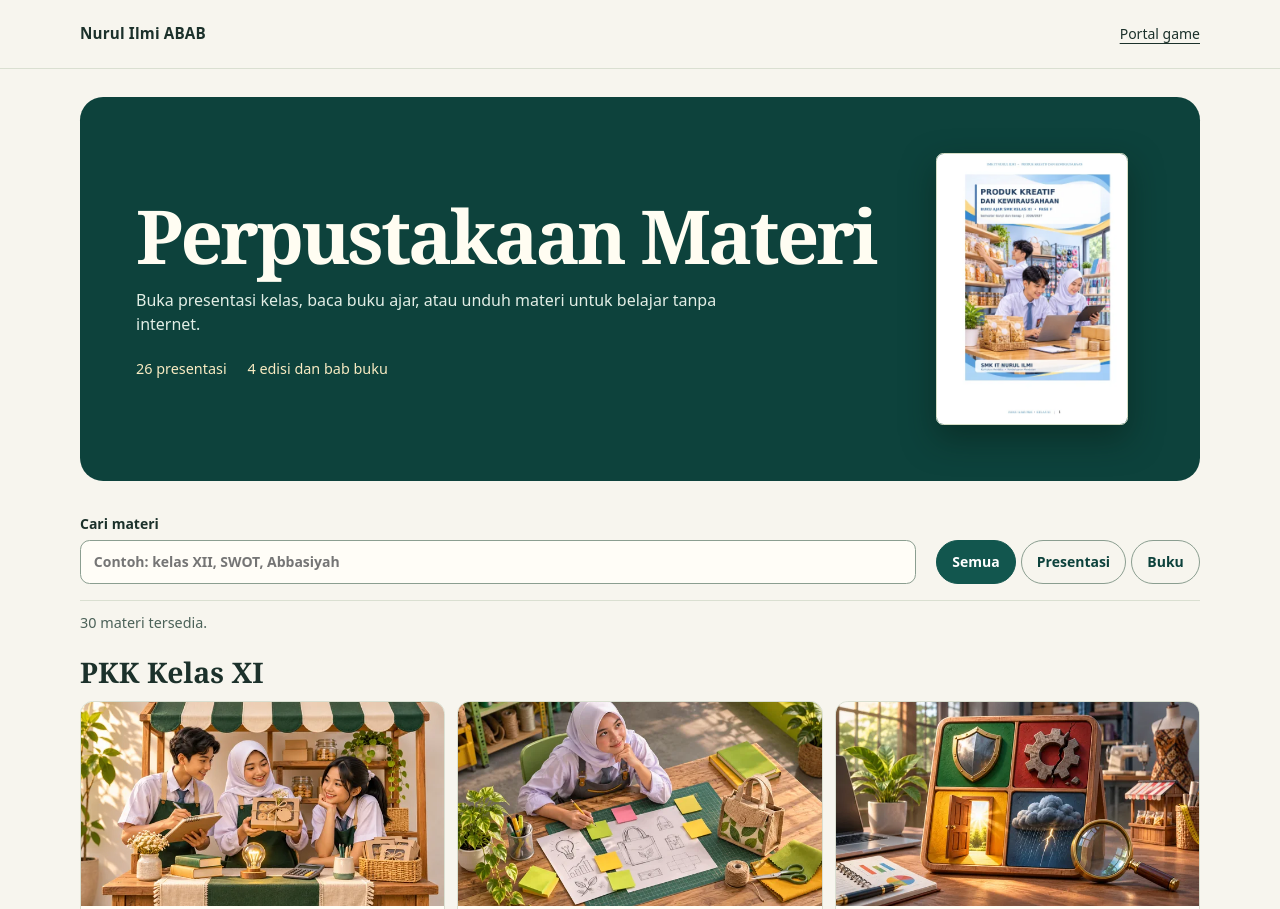
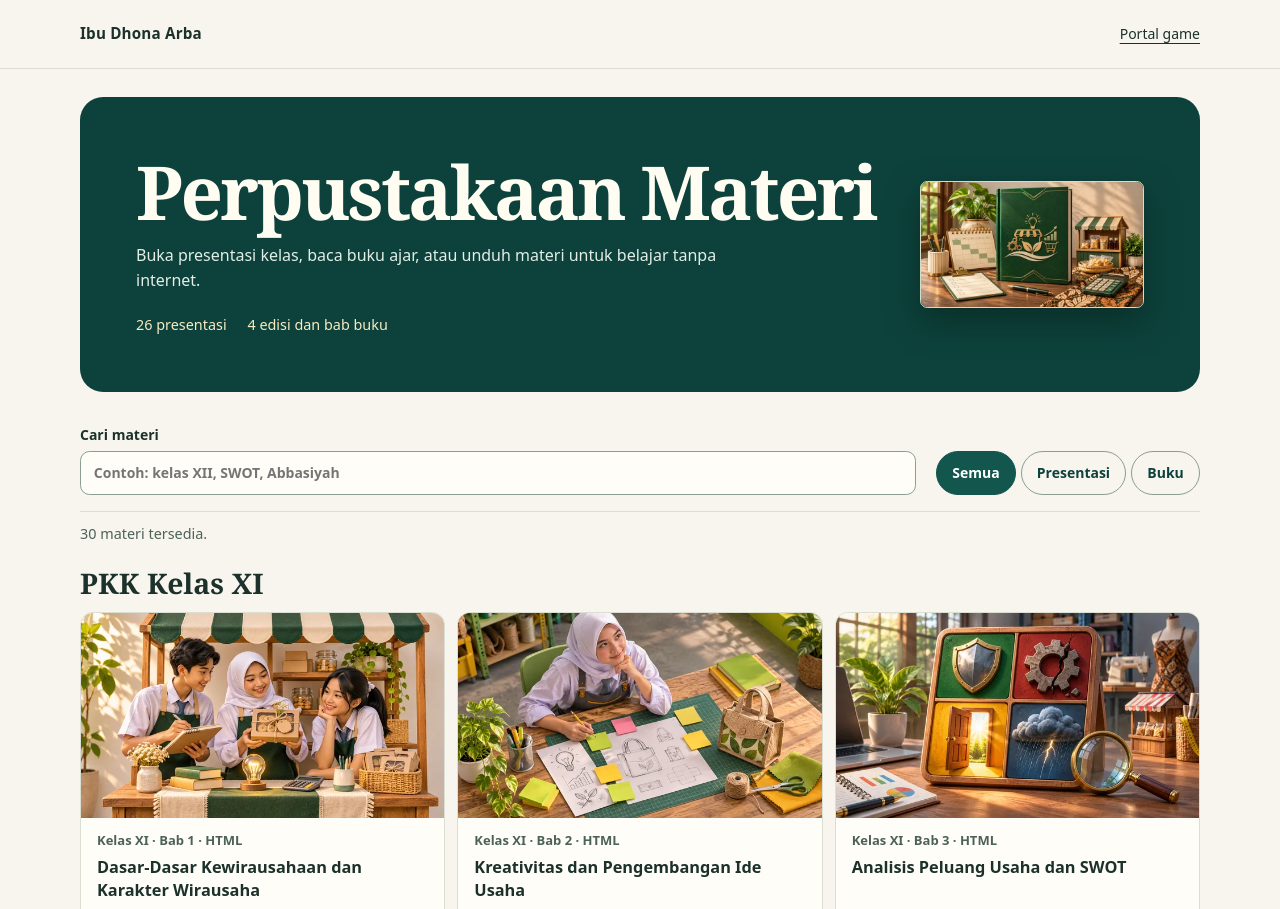
Before and after one commit to dhonaarba1-ctrl/materi-pembelajaran, a plain HTML site: page index.html in a window 1280 px wide. Shown: the top 909 px of the page. Drawn offline with Linux system fonts and the light colour scheme.

Commit message:
Gunakan nama Ibu Dhona Arba pada portal

```diff
--- a/index.html
+++ b/index.html
@@ -3,8 +3,8 @@
 <head>
 <meta charset="utf-8">
 <meta name="viewport" content="width=device-width, initial-scale=1">
-<meta name="description" content="Presentasi interaktif, PowerPoint, dan buku ajar Nurul Ilmi ABAB untuk SMP dan SMK.">
-<title>Perpustakaan Materi | Nurul Ilmi ABAB</title>
+<meta name="description" content="Presentasi interaktif, PowerPoint, dan buku ajar Ibu Dhona Arba untuk SMP dan SMK.">
+<title>Perpustakaan Materi | Ibu Dhona Arba</title>
 <style>
 :root {
   color-scheme: light;
@@ -27,7 +27,7 @@ a:focus-visible,button:focus-visible,input:focus-visible { outline:3px solid #9a
 .hero h1 { font:700 clamp(2.35rem,6vw,4.65rem)/1.04 Georgia, serif; letter-spacing:-.04em; margin:0 0 .8rem }
 .hero p { color:#e2eee6; margin:0; max-width:38rem }
 .hero ul { margin:1.3rem 0 0; padding:0; display:flex; flex-wrap:wrap; gap:.5rem 1.3rem; list-style:none; color:#f8ebc2; font-size:.9rem }
-.hero img { display:block; width:100%; height:auto; max-width:12rem; margin-inline:auto; border:1px solid #d5ddc6; border-radius:.45rem; box-shadow:0 .85rem 2rem #071d1680 }
+.hero img { display:block; width:100%; height:auto; max-width:14rem; margin-inline:auto; border:1px solid #d5ddc6; border-radius:.45rem; box-shadow:0 .85rem 2rem #071d1680 }
 .controls { display:flex; flex-wrap:wrap; align-items:end; gap:.75rem 1.25rem; padding-bottom:1rem; border-bottom:1px solid var(--line) }
 .controls label { display:grid; gap:.35rem; font-size:.875rem; font-weight:680; flex:1 1 15rem }
 .controls input { width:100%; min-height:2.75rem; padding:.55rem .8rem; color:var(--ink); background:var(--card); border:1px solid #8b9e90; border-radius:.6rem }
@@ -91,7 +91,7 @@ footer { border-top:1px solid var(--line); color:var(--muted); padding-block:1.2
 </head>
 <body>
 <header class="topbar">
-  <div class="wrap"><a class="brand" href="./">Nurul Ilmi ABAB</a><a class="toplink" href="../game-pembelajaran/">Portal game</a></div>
+  <div class="wrap"><a class="brand" href="./">Ibu Dhona Arba</a><a class="toplink" href="../game-pembelajaran/">Portal game</a></div>
 </header>
 <main class="wrap">
   <section class="hero" aria-labelledby="hero-title">
@@ -100,7 +100,7 @@ footer { border-top:1px solid var(--line); color:var(--muted); padding-block:1.2
       <p>Buka presentasi kelas, baca buku ajar, atau unduh materi untuk belajar tanpa internet.</p>
       <ul><li>26 presentasi</li><li>4 edisi dan bab buku</li></ul>
     </div>
-    <img src="assets/sampul-pkk-xi.webp" width="458" height="650" alt="Sampul buku PKK kelas XI SMK IT Nurul Ilmi">
+    <img src="assets/buku-pkk-xi-2026-2027.webp" width="640" height="360" alt="Ilustrasi buku ajar kewirausahaan dan miniatur toko">
   </section>
   <div class="controls" id="controls" hidden>
     <label>Cari materi<input type="search" id="search" placeholder="Contoh: kelas XII, SWOT, Abbasiyah"></label>
@@ -399,7 +399,7 @@ footer { border-top:1px solid var(--line); color:var(--muted); padding-block:1.2
     </div>
   </section>
 </main>
-<footer><div class="wrap">Nurul Ilmi ABAB</div></footer>
+<footer><div class="wrap">Ibu Dhona Arba</div></footer>
 <script>
 (() => {
   const controls = document.querySelector('#controls');
```
Also changed, not shown: 1 other file.
